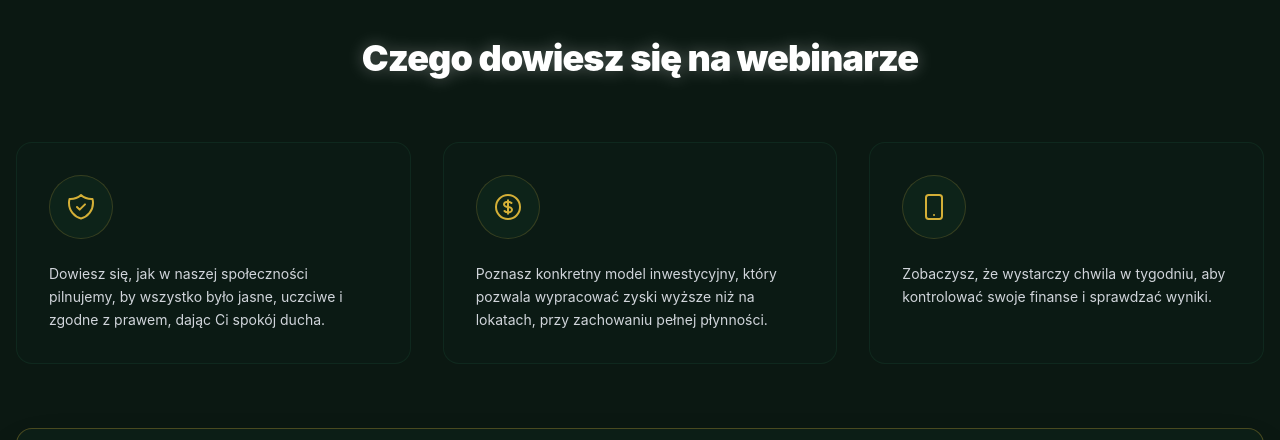
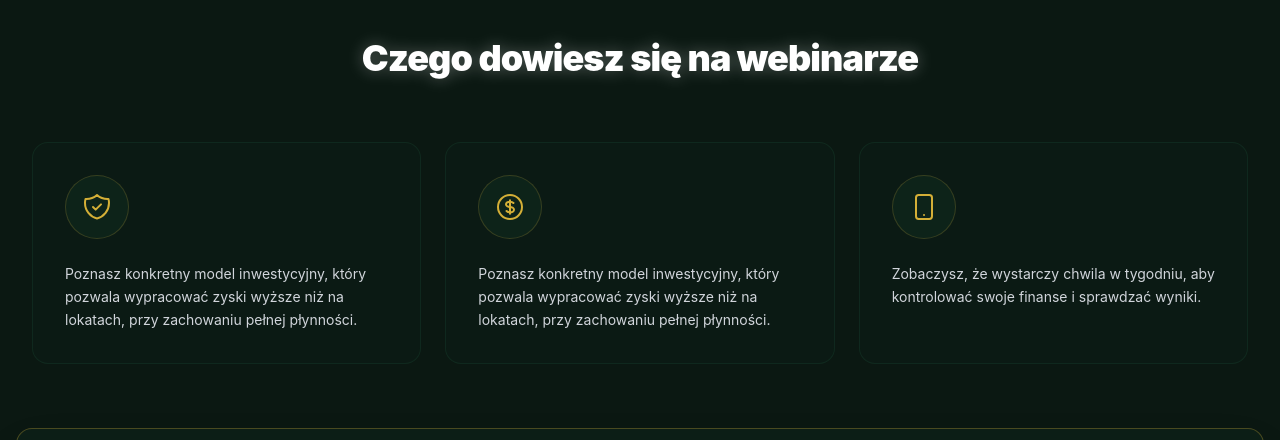
Before and after one commit to promocja-gif/klublepszezycie, a plain HTML site: page index.html in a window 1280 px wide. Shown: the part 627-1067 px from the top of the page. Drawn offline with nearby package versions, Linux system fonts and the light colour scheme.

```diff
--- a/index.html
+++ b/index.html
@@ -37,12 +37,11 @@
         ::-webkit-scrollbar-thumb:hover { background: #D4AF37; }
     </style>
 </head>
-<body class="bg-brand-dark text-brand-light font-sans leading-relaxed selection:bg-brand-gold selection:text-brand-dark">
+<body class="bg-brand-dark text-brand-light font-sans leading-relaxed selection:bg-brand-gold selection:text-brand-dark overflow-x-hidden">
 
     <header class="w-full bg-gradient-to-b from-brand-green to-brand-dark py-16 px-4 border-b border-brand-gold/20 shadow-lg relative overflow-hidden text-center">
     <div class="max-w-6xl mx-auto relative z-10">
-        <h1 class="text-4xl md:text-6xl font-bold mb-6 text-transparent bg-clip-text bg-gradient-to-r from-white via-brand-gold to-white filter drop-shadow-[0_5px_15px_rgba(0,0,0,0.5)] leading-tight">
-                Zarabiaj w Internecie<br>Bez Ryzyka Utraty Pieniędzy
+<h1 class="text-3xl md:text-6xl font-bold mb-6 text-transparent bg-clip-text bg-gradient-to-r from-white via-brand-gold to-white filter drop-shadow-[0_5px_15px_rgba(0,0,0,0.5)] leading-tight px-4 break-words">                Zarabiaj w Internecie<br>Bez Ryzyka Utraty Pieniędzy
             </h1>
             <p class="text-xl md:text-2xl text-gray-300 max-w-2xl mx-auto mb-10 leading-relaxed drop-shadow-md">
             Poznaj jedyny w Polsce projekt inwestycyjny z <span class="text-brand-gold font-bold whitespace-nowrap">Gwarancją Ochrony Wkładu Własnego</span>.
@@ -75,35 +74,38 @@
     <h2 class="text-2xl md:text-4xl font-black text-white text-center mb-16 tracking-tight drop-shadow-[0_0_8px_rgba(255,255,255,0.3)]">
     Czego dowiesz się na webinarze
 </h2>
-
-    <div class="grid grid-cols-1 md:grid-cols-3 gap-8 mb-16">
-        <div class="bg-brand-green/10 border border-brand-green/50 p-8 rounded-2xl transition-all hover:border-brand-gold/50 hover:bg-brand-green/20">
+    <div class="grid grid-cols-1 md:grid-cols-3 gap-6 mb-16 px-4">
+    <div class="bg-brand-green/10 border border-brand-green/50 p-6 md:p-8 rounded-2xl transition-all hover:border-brand-gold/50 hover:bg-brand-green/20">
         <div class="mb-6 bg-brand-green/30 w-16 h-16 rounded-full flex items-center justify-center border border-brand-gold/20">
             <svg class="w-8 h-8 text-brand-gold" fill="none" stroke="currentColor" viewBox="0 0 24 24"><path stroke-linecap="round" stroke-linejoin="round" stroke-width="1.5" d="M9 12l2 2 4-4m5.618-4.016A11.955 11.955 0 0112 2.944a11.955 11.955 0 01-8.618 3.04A12.02 12.02 0 003 9c0 5.591 3.824 10.29 9 11.622 5.176-1.332 9-6.03 9-11.622 0-1.042-.133-2.052-.382-3.016z"></path></svg>
         </div>
-            <p class="text-gray-300 text-sm leading-relaxed">
-                Dowiesz się, jak w naszej społeczności pilnujemy, by wszystko było jasne, uczciwe i zgodne z prawem, dając Ci spokój ducha.
-            </p>
-        </div>
 
-        <div class="bg-brand-green/10 border border-brand-green/50 p-8 rounded-2xl transition-all hover:border-brand-gold/50 hover:bg-brand-green/20">
-            <div class="mb-6 bg-brand-green/30 w-16 h-16 rounded-full flex items-center justify-center border border-brand-gold/20">
-                <svg class="w-8 h-8 text-brand-gold" fill="none" stroke="currentColor" viewBox="0 0 24 24"><path stroke-linecap="round" stroke-linejoin="round" stroke-width="1.5" d="M12 8c-1.657 0-3 .895-3 2s1.343 2 3 2 3 .895 3 2-1.343 2-3 2m0-8c1.11 0 2.08.402 2.599 1M12 8V7m0 1v8m0 0v1m0-1c-1.11 0-2.08-.402-2.599-1M21 12a9 9 0 11-18 0 9 9 0 0118 0z"></path></svg>
-            </div>
         <p class="text-gray-300 text-sm leading-relaxed">
             Poznasz konkretny model inwestycyjny, który pozwala wypracować zyski wyższe niż na lokatach, przy zachowaniu pełnej płynności.
         </p>
     </div>
 
-        <div class="bg-brand-green/10 border border-brand-green/50 p-8 rounded-2xl transition-all hover:border-brand-gold/50 hover:bg-brand-green/20">
+    <div class="bg-brand-green/10 border border-brand-green/50 p-6 md:p-8 rounded-2xl transition-all hover:border-brand-gold/50 hover:bg-brand-green/20">
+        <div class="mb-6 bg-brand-green/30 w-16 h-16 rounded-full flex items-center justify-center border border-brand-gold/20">
+            <svg class="w-8 h-8 text-brand-gold" fill="none" stroke="currentColor" viewBox="0 0 24 24"><path stroke-linecap="round" stroke-linejoin="round" stroke-width="1.5" d="M12 8c-1.657 0-3 .895-3 2s1.343 2 3 2 3 .895 3 2-1.343 2-3 2m0-8c1.11 0 2.08.402 2.599 1M12 8V7m0 1v8m0 0v1m0-1c-1.11 0-2.08-.402-2.599-1M21 12a9 9 0 11-18 0 9 9 0 0118 0z"></path></svg>
+        </div>
+
+        <p class="text-gray-300 text-sm leading-relaxed">
+            Poznasz konkretny model inwestycyjny, który pozwala wypracować zyski wyższe niż na lokatach, przy zachowaniu pełnej płynności.
+        </p>
+    </div>
+
+    <div class="bg-brand-green/10 border border-brand-green/50 p-6 md:p-8 rounded-2xl transition-all hover:border-brand-gold/50 hover:bg-brand-green/20">
         <div class="mb-6 bg-brand-green/30 w-16 h-16 rounded-full flex items-center justify-center border border-brand-gold/20">
             <svg class="w-8 h-8 text-brand-gold" fill="none" stroke="currentColor" viewBox="0 0 24 24"><path stroke-linecap="round" stroke-linejoin="round" stroke-width="1.5" d="M12 18h.01M8 21h8a2 2 0 002-2V5a2 2 0 00-2-2H8a2 2 0 00-2 2v14a2 2 0 002 2z"></path></svg>
         </div>
+
         <p class="text-gray-300 text-sm leading-relaxed">
             Zobaczysz, że wystarczy chwila w tygodniu, aby kontrolować swoje finanse i sprawdzać wyniki.
         </p>
     </div>
 </div>
+
 
     <div class="bg-brand-green/20 rounded-2xl border border-brand-gold/30 overflow-hidden shadow-2xl">
         <div class="grid grid-cols-1 md:grid-cols-2 gap-8 items-center p-8 md:p-12">
@@ -363,4 +365,5 @@
 
         </script>
 </body>
+
 </html>
```
Lines whose indentation alone changed are shown as unchanged.
